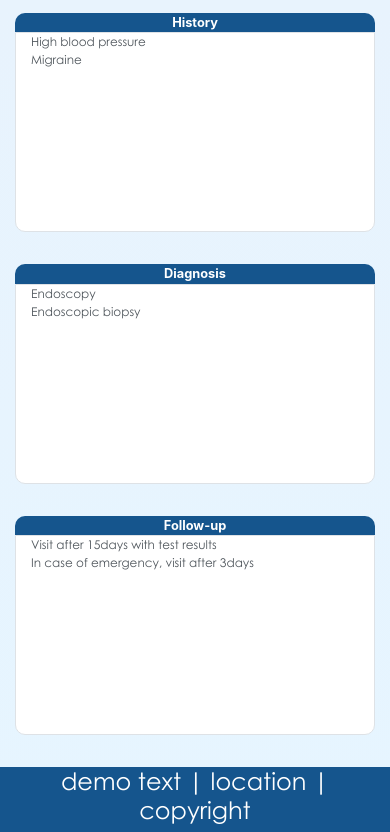
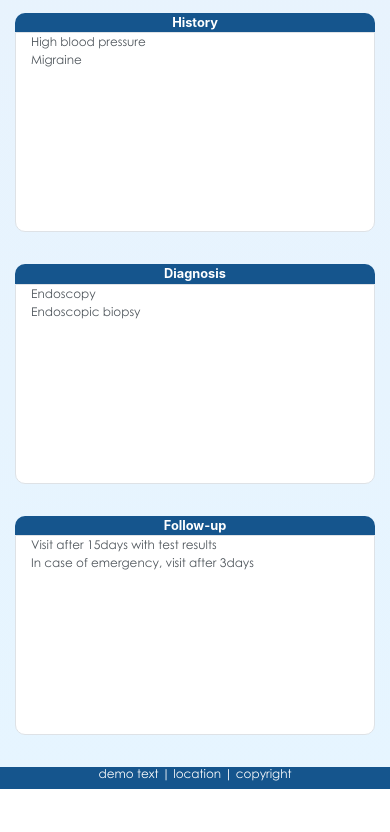
Before and after one commit to raisa061/e-prescription.github.io, a plain HTML site: page index.html in a window 390 px wide. Shown: the part 1227-2059 px from the top of the page. After the commit the page ends 2016 px from the top, so only its background shows below. Drawn offline with Linux system fonts and the light colour scheme.

Commit message:
footer update

```diff
--- a/style.css
+++ b/style.css
@@ -80,9 +80,15 @@ input{
 }
 
 .footer-text{
-    color: white;
     border-radius: 0!important;
 }
+
+.footer-text h4{
+    color: white;
+    font-family: gothic;
+    font-size: 16px;
+}
+
 
 .box{
     background-color: #ffffff;
@@ -119,6 +125,10 @@ input{
         font-size: 12px;
     }
 
+    .footer-text h4{
+        font-size: 12px;
+    }
+
     .download-btn{
         font-size: 15px !important;
         margin-top: 25px;
```
